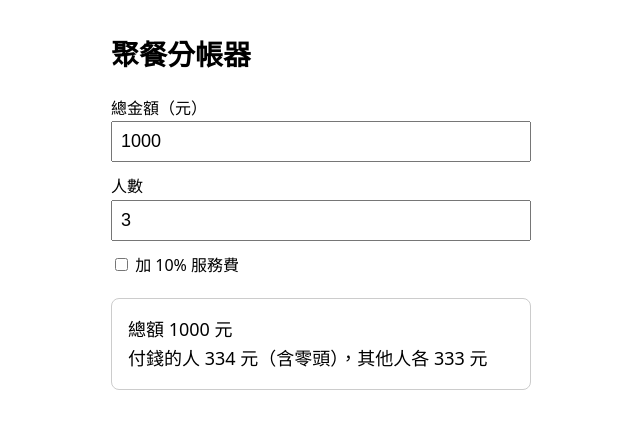
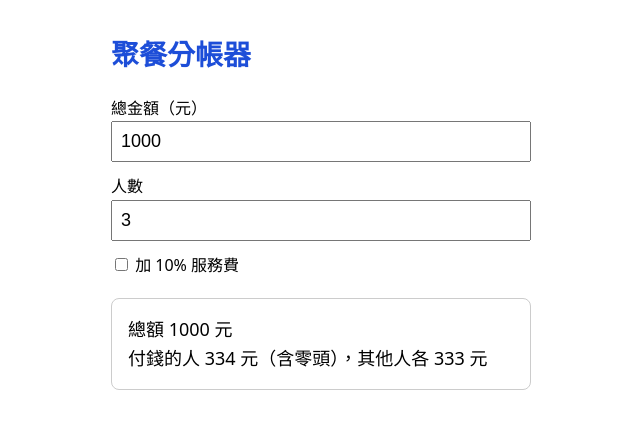
Before and after one commit to dcai88888-lgtm/bill-splitter, a plain HTML site: page index.html in a window 1280 px wide. Shown: the whole page, without its empty margins (319-959 px from the left). Drawn offline with Linux system fonts and the light colour scheme.

Commit message:
把標題改成藍色

```diff
--- a/index.html
+++ b/index.html
@@ -6,7 +6,7 @@
 <title>聚餐分帳器</title>
 <style>
   body { font-family: system-ui, "PingFang TC", sans-serif; max-width: 420px; margin: 32px auto; padding: 0 16px; line-height: 1.6; }
-  h1 { font-size: 28px; }
+  h1 { font-size: 28px; color: #1d4ed8; }
   label { display: block; margin: 12px 0; }
   input[type=number] { width: 100%; font-size: 18px; padding: 8px; box-sizing: border-box; }
   #result { margin-top: 20px; padding: 16px; border: 1px solid #ccc; border-radius: 8px; font-size: 18px; }
```
